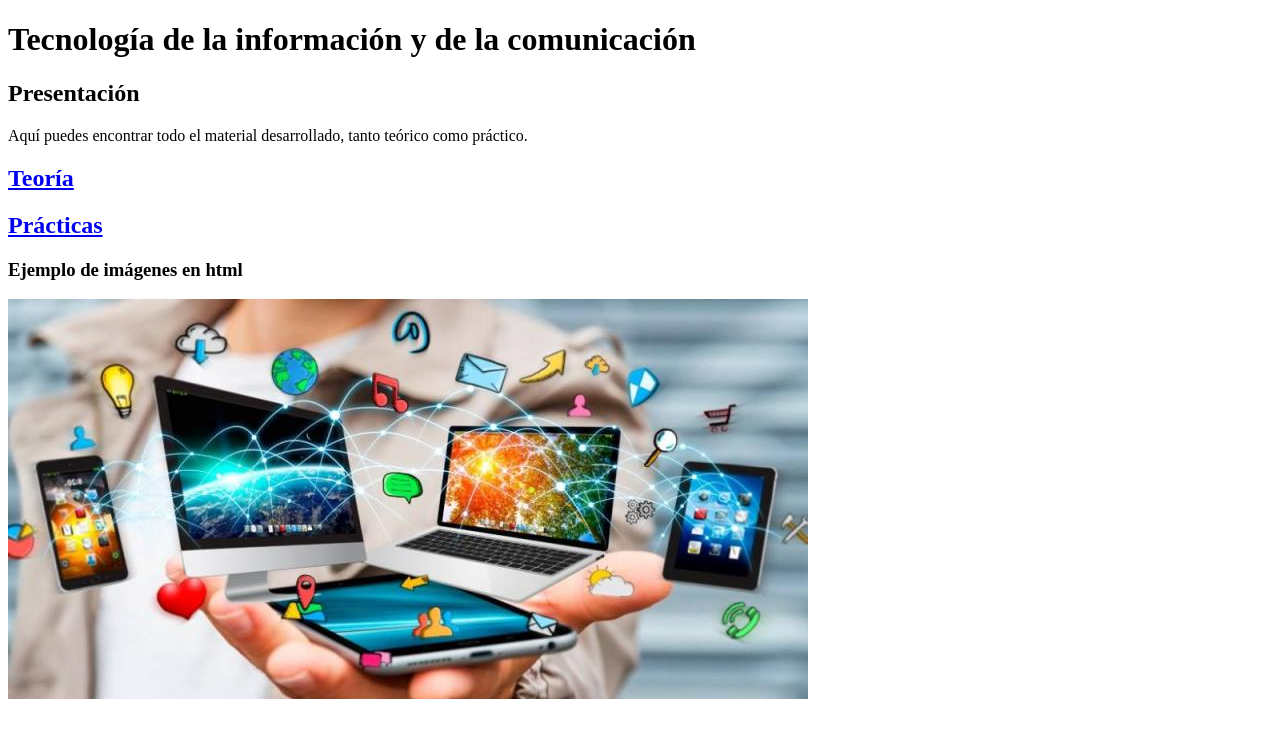
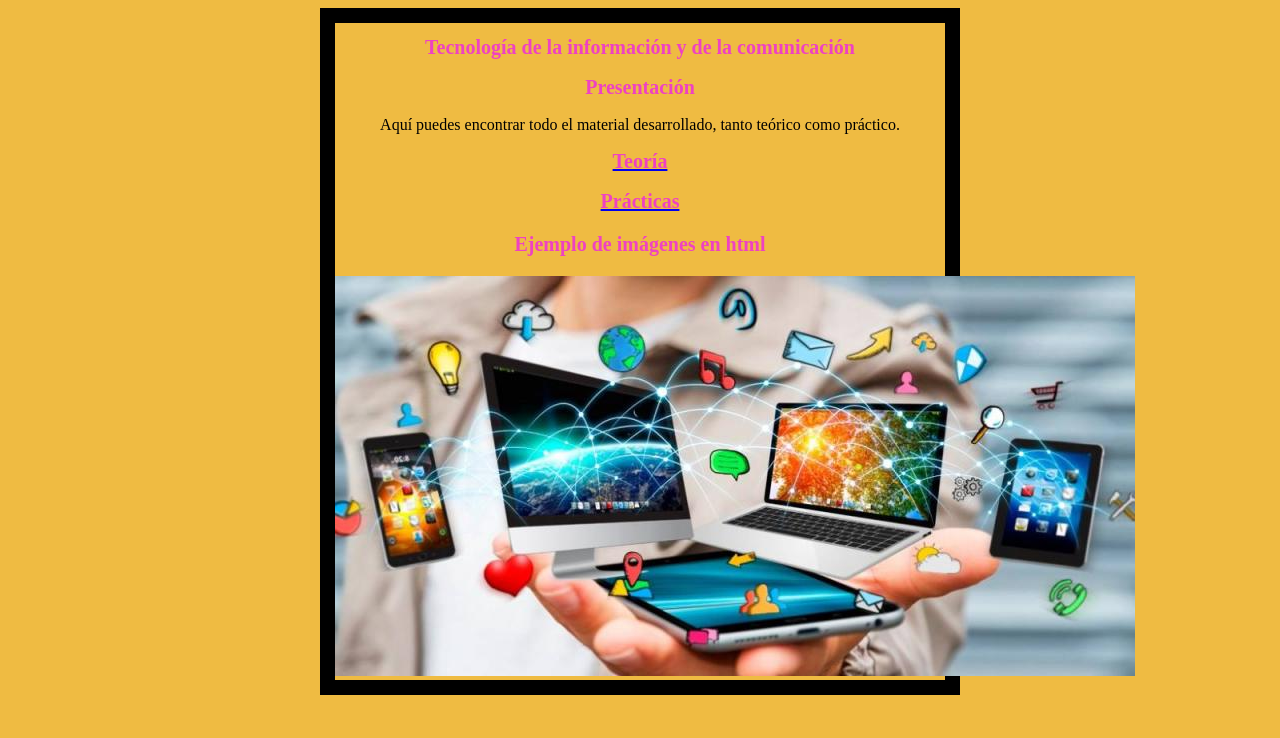
Before and after one commit to paulaacc5/miweb, a plain HTML site: page index.html in a window 1280 px wide. Drawn offline with Linux system fonts and the light colour scheme.

Commit message:
Add files via upload

```diff
--- a/index.html
+++ b/index.html
@@ -2,9 +2,15 @@
 <html>
     <head>
         <title>Mi primera web</title>
-    <head>
+        <style>
+            #paula{color: #ef42c2; font-size:20px}
+            h2{color: #ef42c2; font-size:20px}
+            h3{color: #ef42c2; font-size:20px}
+            body{margin-left:25%; margin-right:25%; background: #efbb42;  text-align: center; border: 15px solid;}
+        </style>
+    </head>
     <body>
-        <h1>Tecnología de la información y de la comunicación</h1>
+        <h1 id="paula">Tecnología de la información y de la comunicación</h1>
 
         <h2>Presentación</h2>
         <p>Aquí puedes encontrar todo el material desarrollado, tanto teórico como práctico. </p>
```
Also changed, not shown: prácticas.html (+7 -1 lines), teoria.html (+6 -0 lines).
